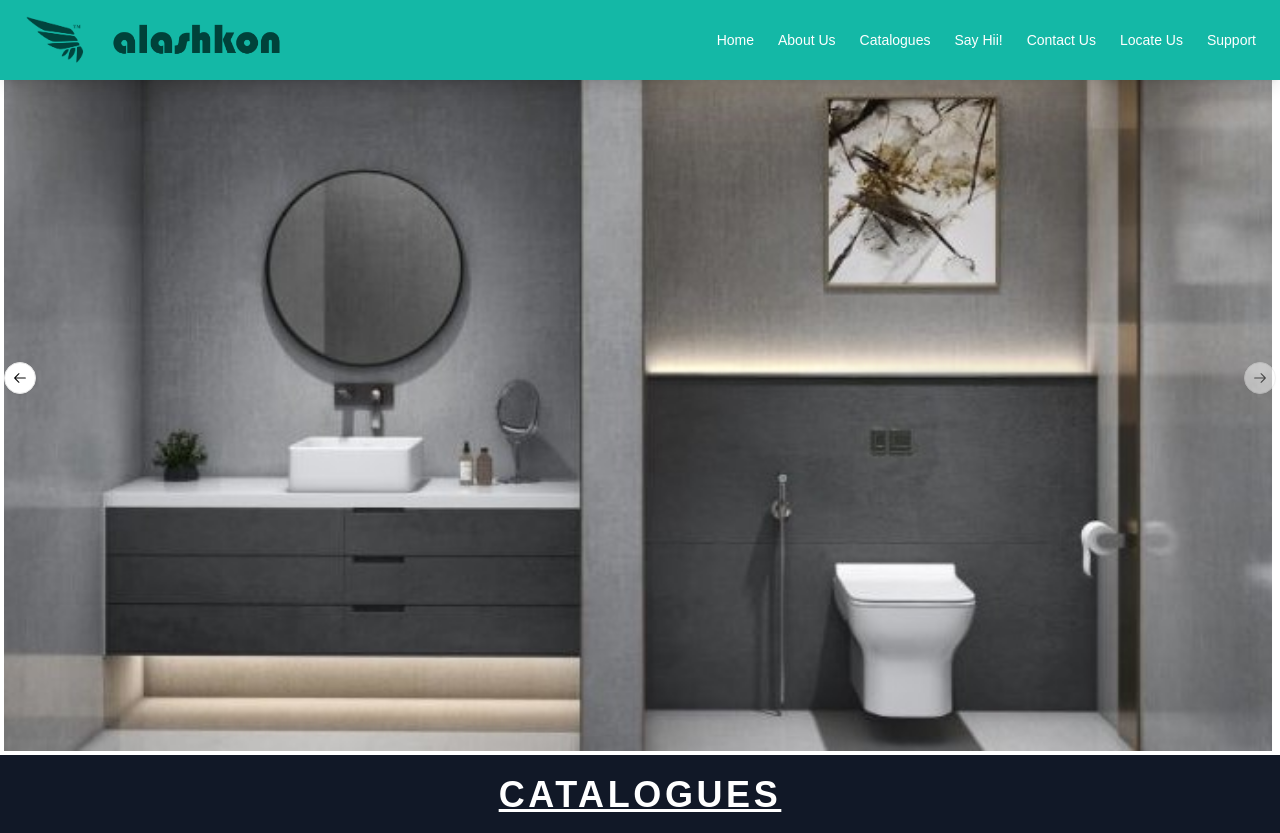
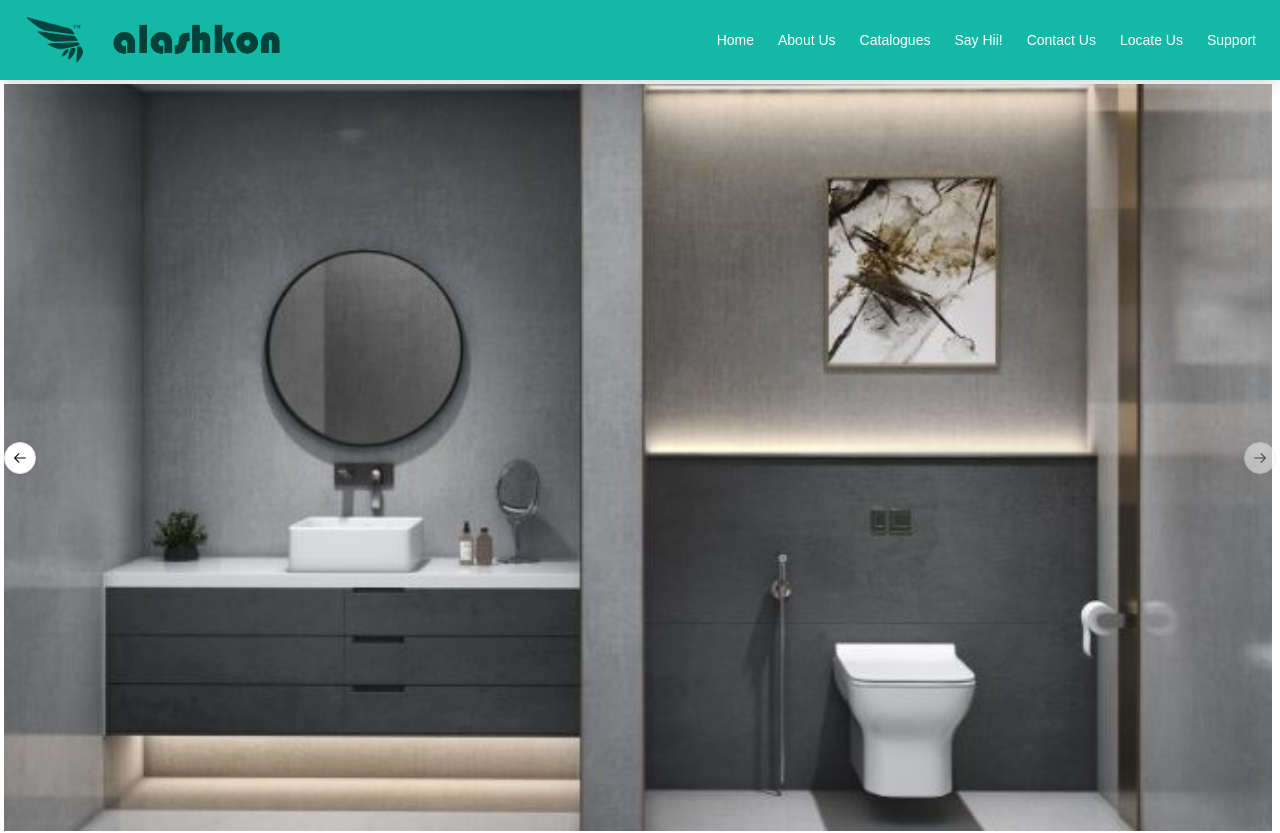
Before and after one commit to SurajKrSaw/Alashkon, a Next.js app: page / in a window 1280 px wide. Shown: the top 833 px of the page. Built offline with nearby package versions, Linux system fonts and the light colour scheme.

Commit message:
Added mt-20 to the main to adjust below the header

```diff
--- a/app/page.tsx
+++ b/app/page.tsx
@@ -1,7 +1,6 @@
 "use client";
 import Image from "next/image";
 import Link from "next/link";
-import Header from "@/components/header";
 import Autoplay from "embla-carousel-autoplay";
 
 import {
@@ -14,7 +13,7 @@
 
 const Home = () => {
   return (
-    <div className="flex flex-col h-screen">
+    <div className="flex flex-col h-screen mt-20">
       <main className="flex flex-col justify-center items-center">
         <Carousel
           className="w-full px-1"
```
